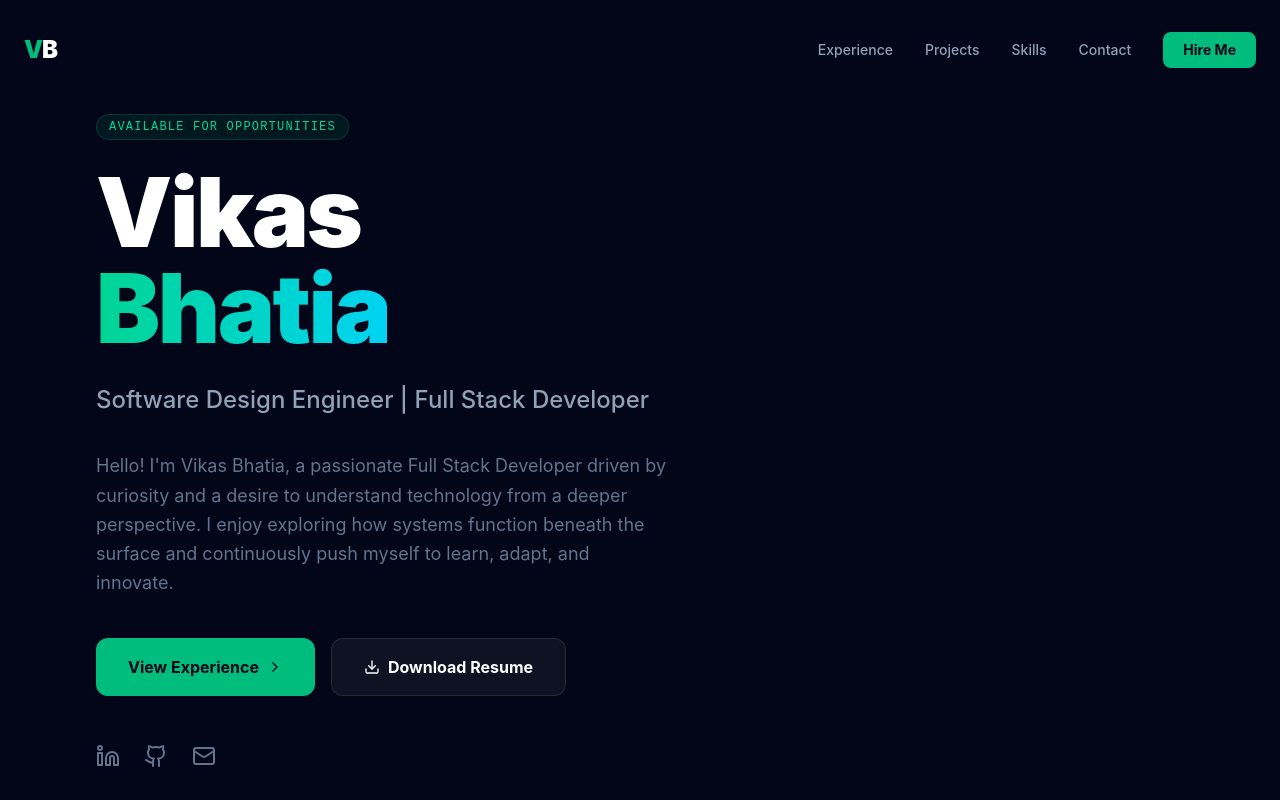
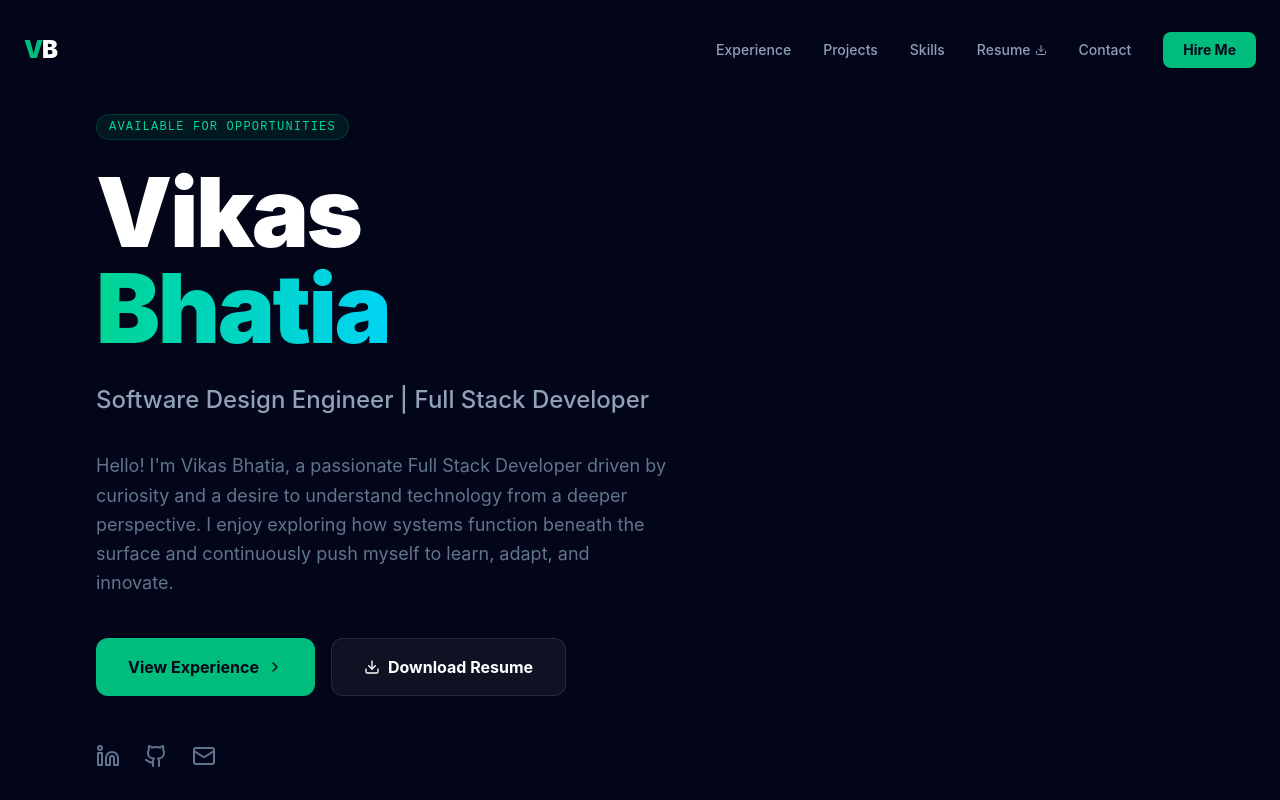
Before and after one commit to Vibhatia/Portfolio_Vikas_Bhatia, a React (Vite) app: page / in a window 1280 px wide. Shown: the top 800 px of the page. Built offline with nearby package versions, Linux system fonts and the light colour scheme.

Commit message:
Integrated a updated resume whenever other is trying to download resume from here...
Added a feature to download from a navbar

```diff
--- a/src/components/Hero.tsx
+++ b/src/components/Hero.tsx
@@ -42,10 +42,15 @@ const Hero: React.FC = () => {
               View Experience
               <ChevronRight className="w-4 h-4 group-hover:translate-x-1 transition-transform" />
             </button>
-            <button className="px-8 py-4 bg-white/5 text-white font-bold rounded-xl border border-white/10 hover:bg-white/10 transition-all flex items-center gap-2">
+            <a
+              href="https://drive.google.com/uc?export=download&id=1DjM5Ab2hOZcBv6_BRwJjJqKZ8LhnOVd-"
+              target="_blank"
+              rel="noopener noreferrer"
+              className="px-8 py-4 bg-white/5 text-white font-bold rounded-xl border border-white/10 hover:bg-white/10 transition-all flex items-center gap-2 cursor-pointer"
+            >
               <Download className="w-4 h-4" />
               Download Resume
-            </button>
+            </a>
           </div>
 
           <div className="flex gap-6">
--- a/src/components/Navbar.tsx
+++ b/src/components/Navbar.tsx
@@ -1,6 +1,6 @@
 import React, { useState, useEffect } from 'react';
 import { motion, AnimatePresence } from 'motion/react';
-import { Menu, X } from 'lucide-react';
+import { Menu, X, Download } from 'lucide-react';
 
 const Navbar: React.FC = () => {
   const [isScrolled, setIsScrolled] = useState(false);
@@ -16,6 +16,7 @@ const Navbar: React.FC = () => {
     { name: 'Experience', href: '#experience' },
     { name: 'Projects', href: '#projects' },
     { name: 'Skills', href: '#skills' },
+    { name: 'Resume', href: 'https://drive.google.com/uc?export=download&id=1DjM5Ab2hOZcBv6_BRwJjJqKZ8LhnOVd-', external: true },
     { name: 'Contact', href: '#contact' },
   ];
 
@@ -31,6 +32,18 @@ const Navbar: React.FC = () => {
         {/* Desktop Nav */}
         <div className="hidden md:flex items-center gap-8">
           {navLinks.map((link) => (
+            link.external ? (
+              <a
+                key={link.name}
+                href={link.href}
+                target="_blank"
+                rel="noopener noreferrer"
+                className="text-sm font-medium text-slate-400 hover:text-emerald-400 transition-colors flex items-center gap-1"
+              >
+                {link.name}
+                <Download className="w-3 h-3" />
+              </a>
+            ) : (
               <a
                 key={link.name}
                 href={link.href}
@@ -38,6 +51,7 @@ const Navbar: React.FC = () => {
               >
                 {link.name}
               </a>
+            )
           ))}
           <button className="px-5 py-2 bg-emerald-500 text-slate-950 text-sm font-bold rounded-lg hover:scale-105 transition-transform">
             Hire Me
@@ -64,6 +78,19 @@ const Navbar: React.FC = () => {
           >
           <div className="flex flex-col gap-4">
               {navLinks.map((link) => (
+                link.external ? (
+                  <a
+                    key={link.name}
+                    href={link.href}
+                    target="_blank"
+                    rel="noopener noreferrer"
+                    onClick={() => setIsMobileMenuOpen(false)}
+                    className="text-lg font-medium text-slate-400 hover:text-emerald-400 transition-colors flex items-center gap-2"
+                  >
+                    {link.name}
+                    <Download className="w-4 h-4" />
+                  </a>
+                ) : (
                   <a
                     key={link.name}
                     href={link.href}
@@ -72,6 +99,7 @@ const Navbar: React.FC = () => {
                   >
                     {link.name}
                   </a>
+                )
               ))}
               <button className="w-full py-3 bg-emerald-500 text-slate-950 font-bold rounded-xl mt-4">
                 Hire Me
```
Lines whose indentation alone changed are shown as unchanged.
